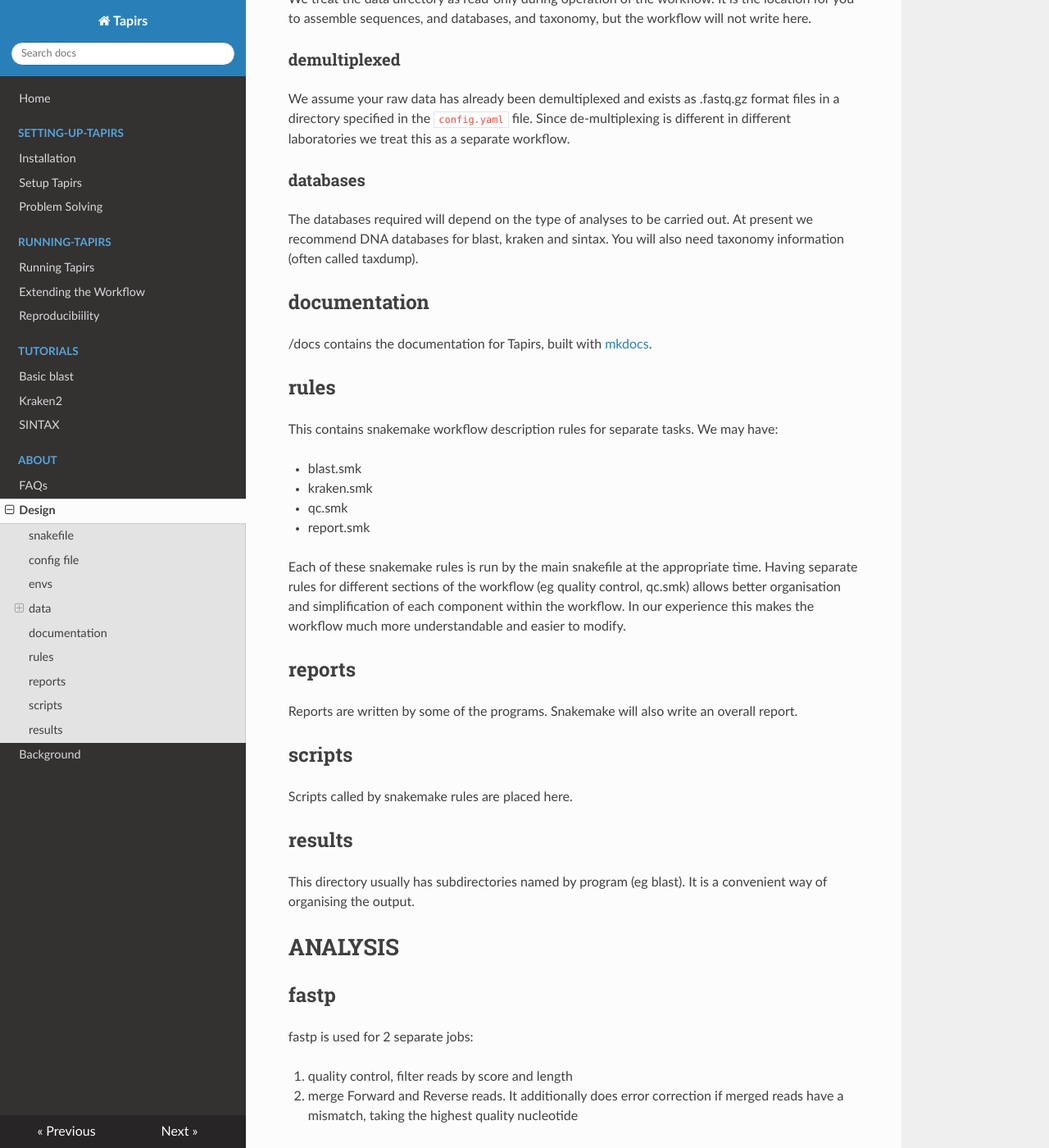
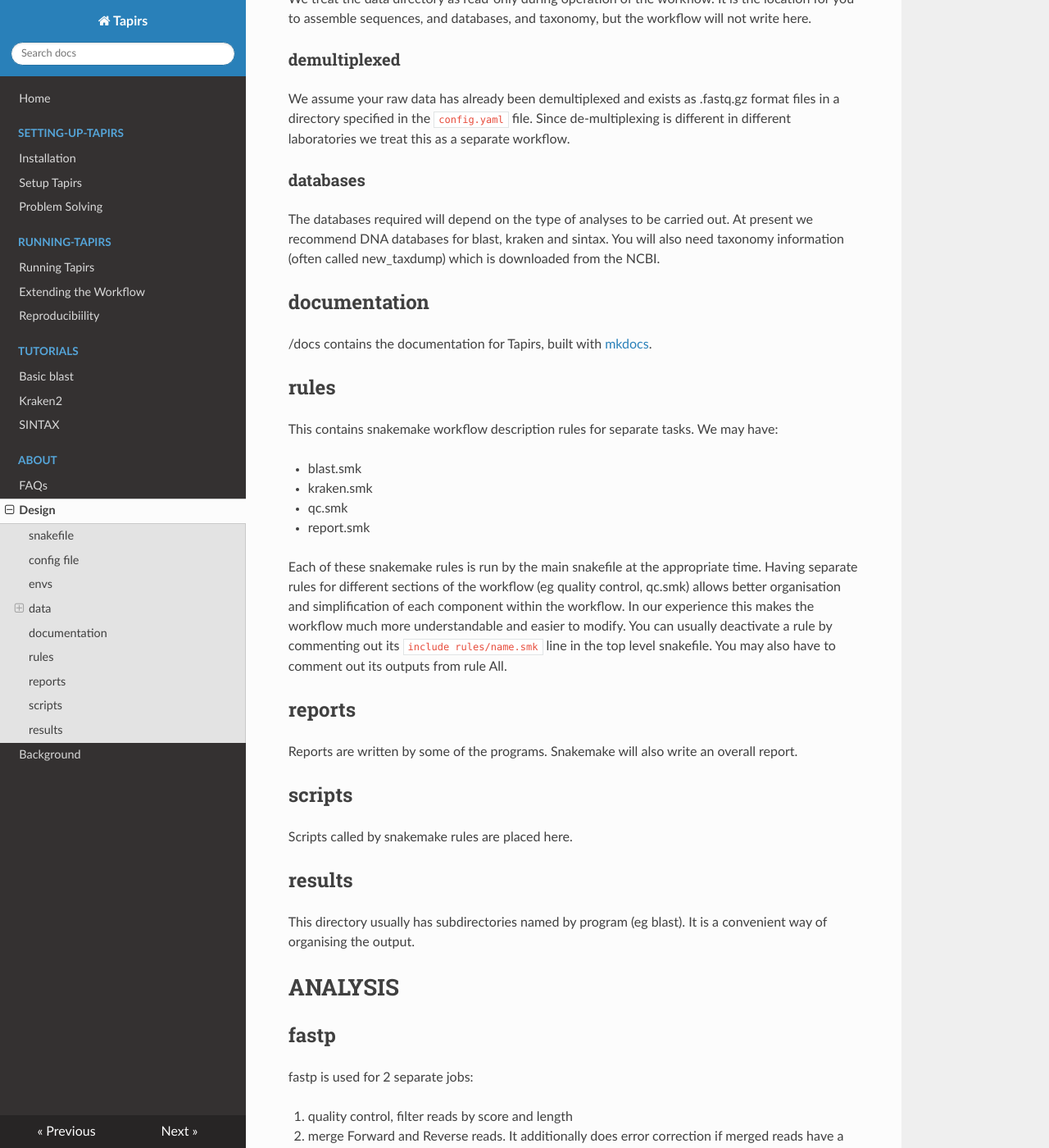
Before and after one commit to EvoHull/Tapirs, an MkDocs documentation site: the page built from docs/About/design.md, in a window 1280 px wide and 1400 px high, scrolled down 1189 px. Shown: the whole window at 82% size. Built offline with MkDocs 1.6.1, drawn with Linux system fonts in a browser that asks for light colours; nearby versions of some CDN libraries; some of the changed text lies outside the part shown.

Commit message:
docs updates

```diff
--- a/docs/About/design.md
+++ b/docs/About/design.md
@@ -16,7 +16,7 @@ We treat the data directory as read-only during operation of the workflow. It is
 ### demultiplexed
 We assume your raw data has already been demultiplexed and exists as .fastq.gz format files in a directory specified in the `config.yaml` file. Since de-multiplexing is different in different laboratories we treat this as a separate workflow.
 ### databases
-The databases required will depend on the type of analyses to be carried out. At present we recommend DNA databases for blast, kraken and sintax. You will also need taxonomy information (often called taxdump).
+The databases required will depend on the type of analyses to be carried out. At present we recommend DNA databases for blast, kraken and sintax. You will also need taxonomy information (often called new_taxdump) which is downloaded from the NCBI.
 ## documentation
 /docs contains the documentation for Tapirs, built with [mkdocs](https://www.mkdocs.org/).
 ## rules
@@ -27,7 +27,7 @@ This contains snakemake workflow description rules for separate tasks. We may ha
 - qc.smk
 - report.smk
 
-Each of these snakemake rules is run by the main snakefile at the appropriate time. Having separate rules for different sections of the workflow (eg quality control, qc.smk) allows better organisation and simplification of each component within the workflow. In our experience this makes the workflow much more understandable and easier to modify.
+Each of these snakemake rules is run by the main snakefile at the appropriate time. Having separate rules for different sections of the workflow (eg quality control, qc.smk) allows better organisation and simplification of each component within the workflow. In our experience this makes the workflow much more understandable and easier to modify. You can usually deactivate a rule by commenting out its `include rules/name.smk` line in the top level snakefile. You may also have to comment out its outputs from rule All.
 ## reports
 Reports are written by some of the programs. Snakemake will also write an overall report.
 ## scripts
```
Also changed, not shown: other parts of docs/About/design.md (+1 -4 lines), docs/About/faqs.md (+1 -1 lines).
